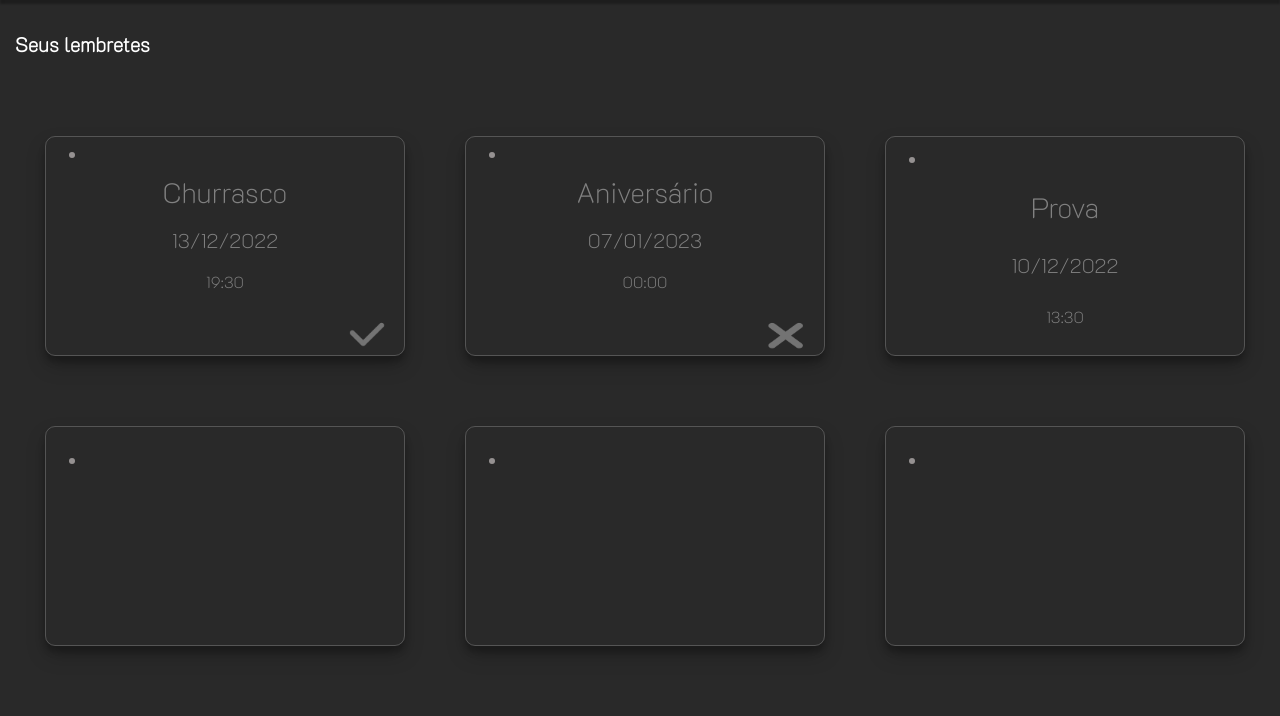
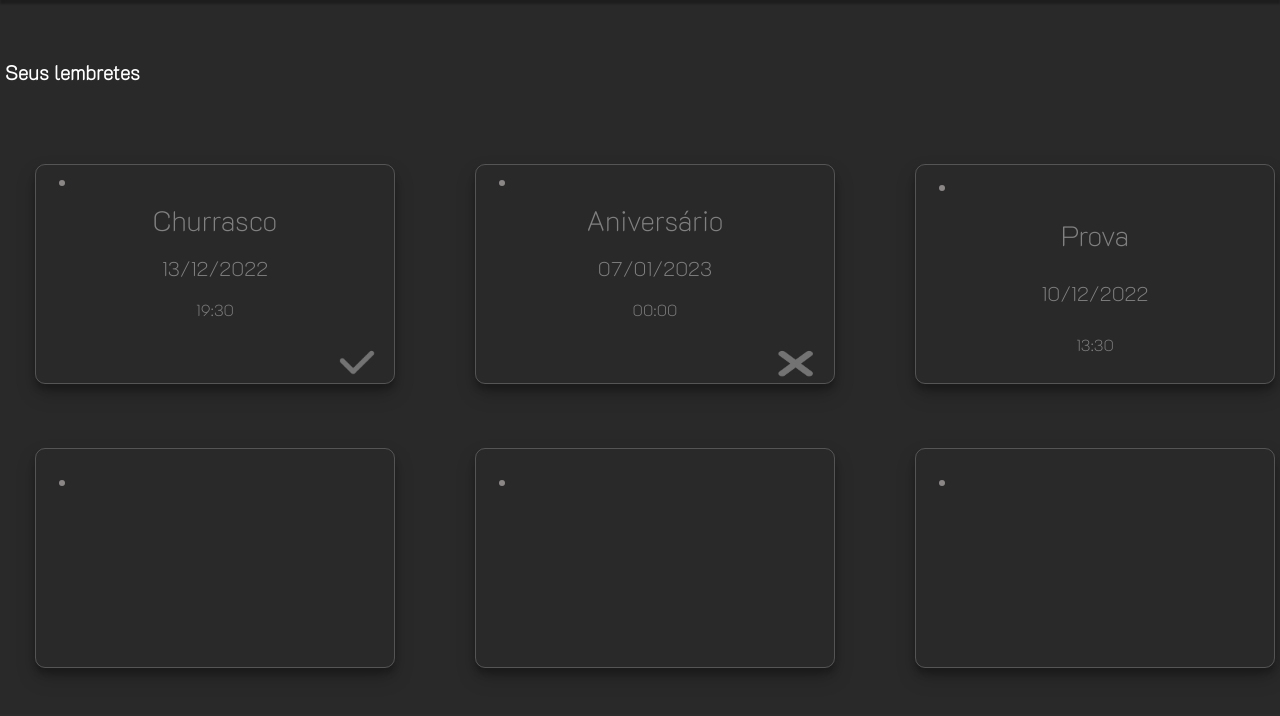
Before and after one commit to guidionisio5/blocknote, a PHP site: page /page/lembretes.php in a window 1280 px wide; the page is wider, and only the part inside the window is pictured. Shown: the part 86-802 px from the top of that part. After the commit the page ends 760 px from the top of that part, so only its background shows below. Run offline with PHP 8.4, Linux system fonts and the light colour scheme; the visitor is signed in with stand-in values (Sample User, id 1); some libraries are stand-ins or nearby versions.

Commit message:
ajuste lembrete

```diff
--- a/page/assets/css/style-lembretes.css
+++ b/page/assets/css/style-lembretes.css
@@ -29,7 +29,7 @@ body{
 
 .linha{
     display: grid;
-    gap: 40px;
+    gap: 80px;
     grid-template-columns: repeat(3,1fr);
     align-items: center;
     padding: 0px 50px 0px 80px;
@@ -47,7 +47,6 @@ body{
     text-align: center;
     align-items: center;
     box-shadow: rgba(0, 0, 0, 0.19) 0px 10px 20px, rgba(0, 0, 0, 0.23) 0px 6px 6px;
-    margin: 0px 20px 50px 0px;
 }
 
 a{
@@ -66,7 +65,7 @@ a{
 
 .bolinha{
     margin: 0px 290px 0px 0px;
-    color: rgba(170, 165, 165, 0.842);
+    color: rgba(158, 153, 153, 0.842);
 }
 
 .check-img{
--- a/page/lembretes.php
+++ b/page/lembretes.php
@@ -54,6 +54,9 @@
             </div>
         </div>
 
+        <br>
+
+
         <div>
             <div class="linha">
                 <a href="" class="blocos">
```
